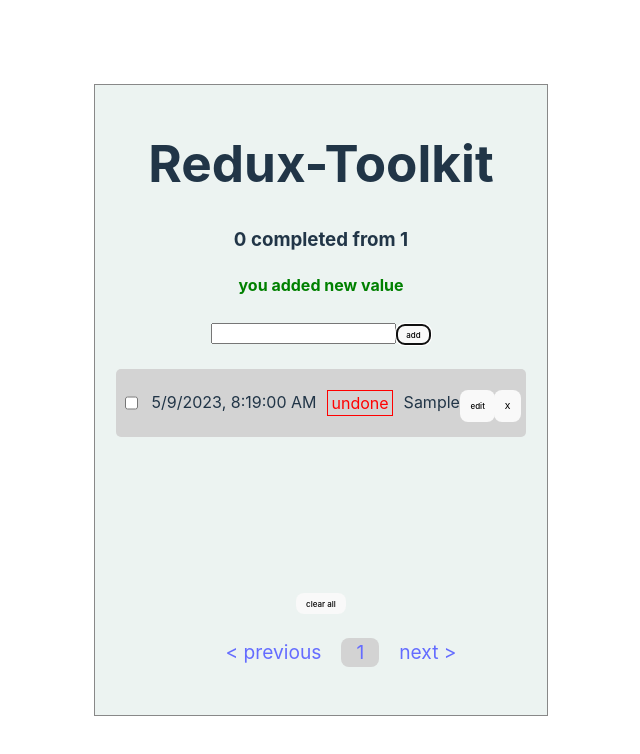
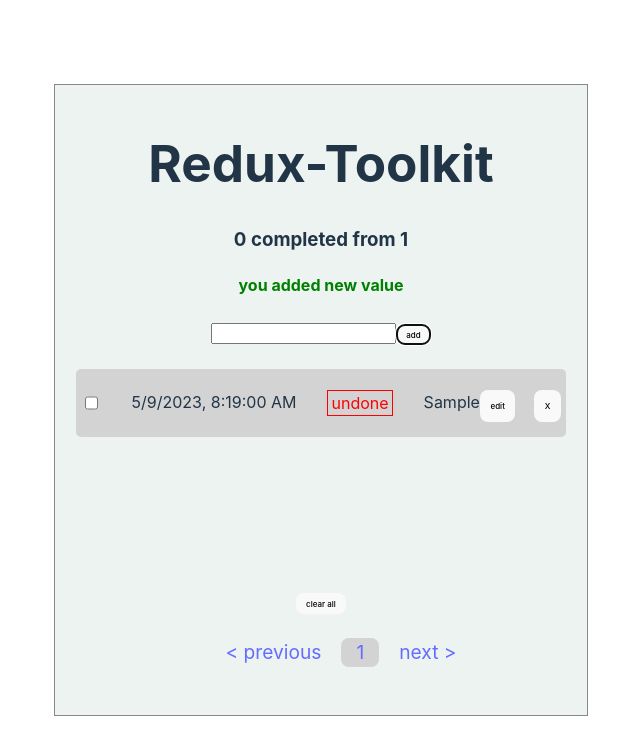
Before and after one commit to danielu96/Redux-Toolkit, a React (Vite) app: page / in a window 1280 px wide. Both pictures are taken after typing "Sample" into the empty fields and a click on the button "add". Shown: the top 754 px of the page, without its empty margins (319-959 px from the left). Built offline with nearby package versions, Linux system fonts and the light colour scheme.

Commit message:
all width increase

```diff
--- a/src/App.css
+++ b/src/App.css
@@ -5,6 +5,7 @@
   text-align: center;
 }
 .App{
+  width: 500px;
   background-color: rgb(236, 243, 241);
   padding: 1rem;
   border:solid 1px #888;
@@ -124,7 +125,7 @@
   font-weight: bold;
 }
 .singleItem{
-  width:400px;
+  width:480px;
   display:flex;
   justify-content: space-between;
   background:lightGray;
@@ -138,7 +139,7 @@
 }
 .singleTask{
   display: flex;
-  width:5rem;
+  width:8rem;
   justify-content: space-between;
   width: 5rem;
 }
```
